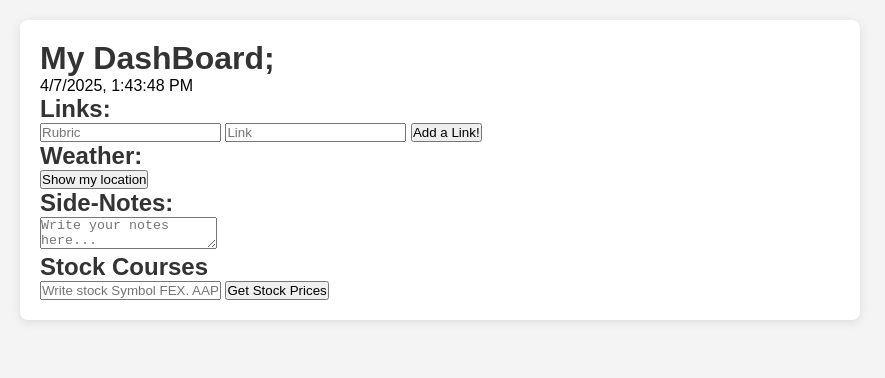
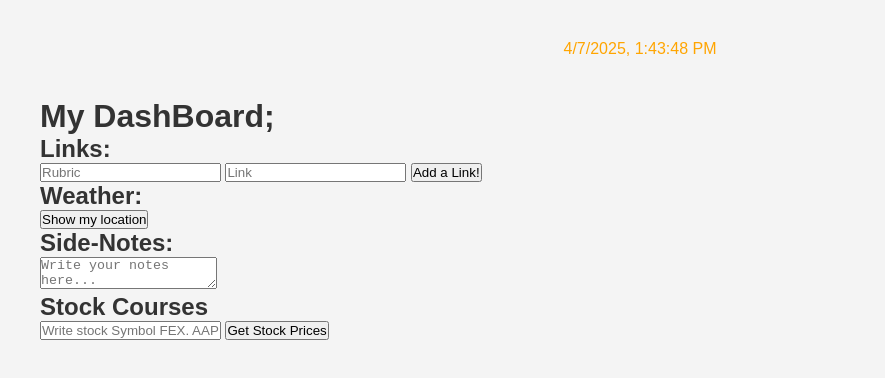
Before and after one commit to idasoderlund/DashBoard, a plain HTML site: page index.html in a window 1280 px wide. Shown: the whole page, without its empty margins (0-885 px from the left). Drawn offline with Linux system fonts and the light colour scheme.

Commit message:
added css to clock and img for background

```diff
--- a/index.html
+++ b/index.html
@@ -7,9 +7,18 @@
     <link rel="stylesheet" href="/style.css" />
   </head>
   <body>
-    <div id="dashboard">
+    <header>
+      <div class="dashboard">
+        <div id="headerConatiner">
+          <div id="clock"></div>
+        </div>
+      </div>
+    </header>
+    <main></main>
+    <footer></footer>
+    <div class="dashboard">
       <h1 id="title" contenteditable="true">My Dashboard:</h1>
-      <div id="clock"></div>
+
       <div id="links">
         <h2>Links:</h2>
         <input type="text" id="link-title" placeholder="Rubric" />
--- a/style.css
+++ b/style.css
@@ -8,13 +8,24 @@ body {
   margin: 0;
   padding: 20px;
 }
-#dashboard {
-  max-width: 800px;
+
+#headerConatiner {
+  display: flex;
+  justify-content: center;
+  align-items: center;
+  text-align: center;
+}
+
+#clock {
+  color: orange;
+}
+.dashboard {
+  max-width: 100%;
   margin: 0;
-  background: white;
+  /*background: white;*/
   padding: 20px;
-  border-radius: 8px;
-  box-shadow: 0 2px 10px rgba(0, 0, 0, 0.1);
+  /*border-radius: 8px;
+  box-shadow: 0 2px 10px rgba(0, 0, 0, 0.1);*/
 }
 
 h1,
```
Also changed, not shown: backGrDashboard.jpg (added).
